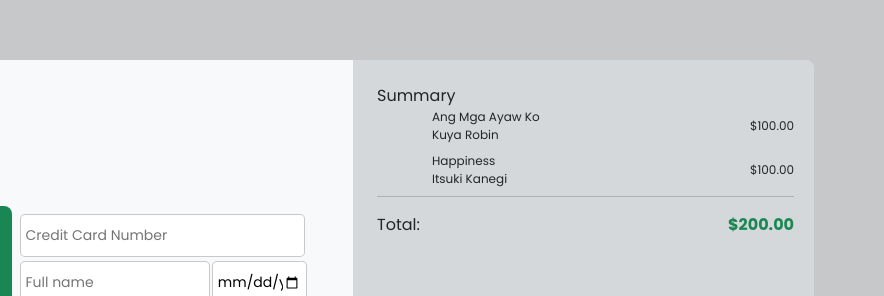
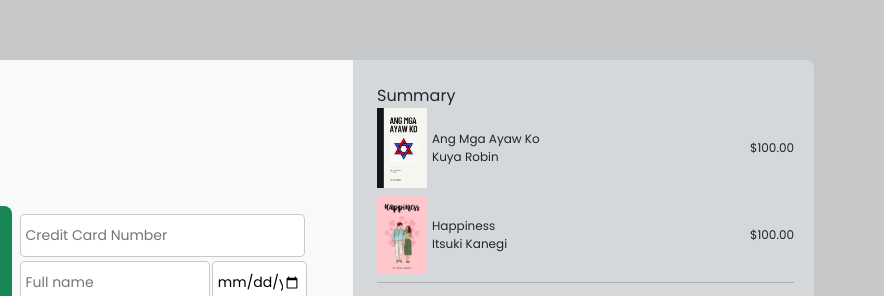
Before and after one commit to cireeijie/bootstrap-online-library, a plain HTML site: page checkoutform.html in a window 1280 px wide. Shown: the part 104-400 px from the top of the page, 396-1280 px from the left. Drawn offline with nearby package versions, Linux system fonts and the light colour scheme; the site is published under a folder, as on GitHub Pages, so addresses that start at the root find nothing.

Commit message:
version 1

```diff
--- a/checkoutform.html
+++ b/checkoutform.html
@@ -86,7 +86,7 @@
                     <div class="col-12 item mb-2">
                         <div class="info d-flex align-items-center justify-content-lg-between">
                             <div class="d-flex align-items-center">
-                                <img class=""src="/assets/img/mgaayaw.jpg" alt="">
+                                <img class=""src="assets/img/mgaayaw.jpg" alt="">
                                 <div class="desc d-flex flex-column">
                                     <span>Ang Mga Ayaw Ko</span>
                                     <span>Kuya Robin</span>
@@ -100,7 +100,7 @@
                     <div class="col-12 item mb-2">
                         <div class="info d-flex align-items-center justify-content-lg-between">
                             <div class="d-flex align-items-center">
-                                <img class="" src="/assets/img/Happiness.jpg" alt="">
+                                <img class="" src="assets/img/Happiness.jpg" alt="">
                             <div class="desc d-flex flex-column">
                                 <span>Happiness</span>
                                 <span>Itsuki Kanegi</span>
```
